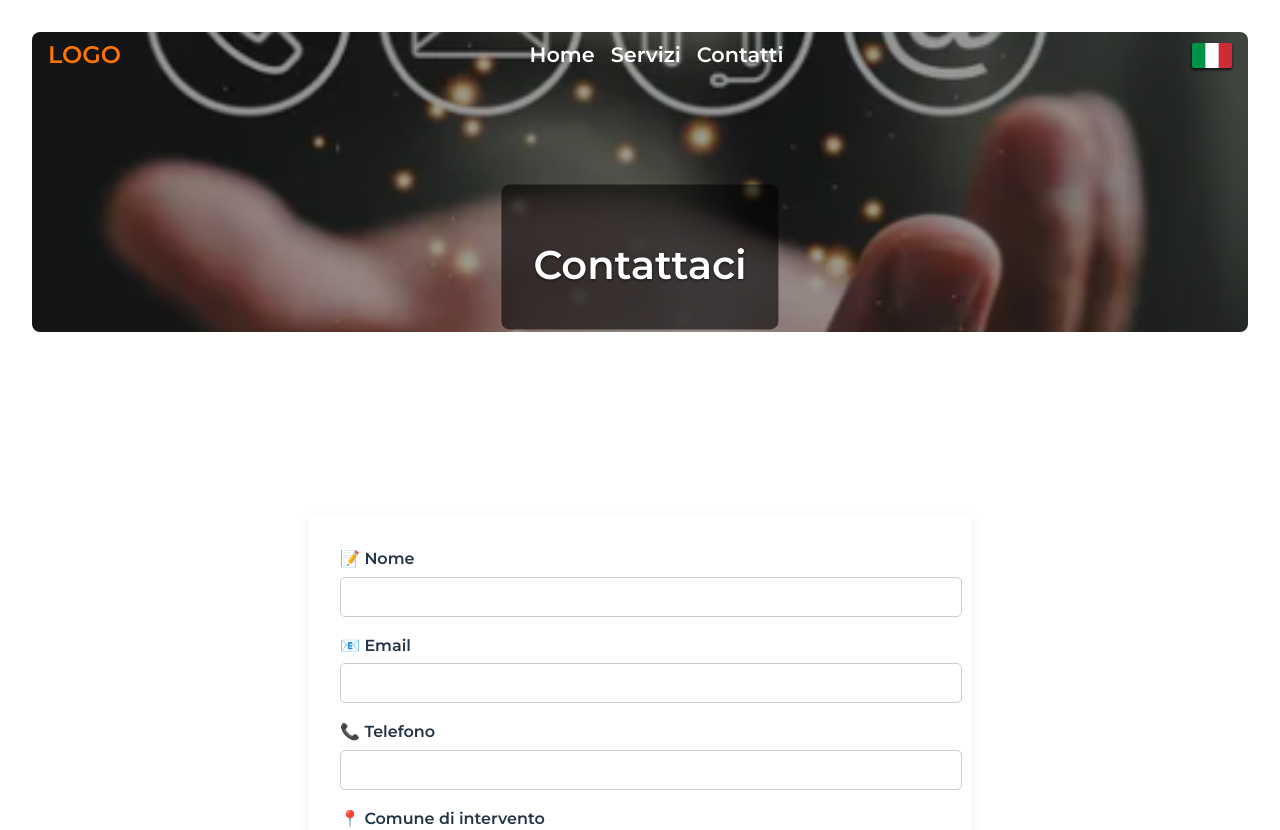
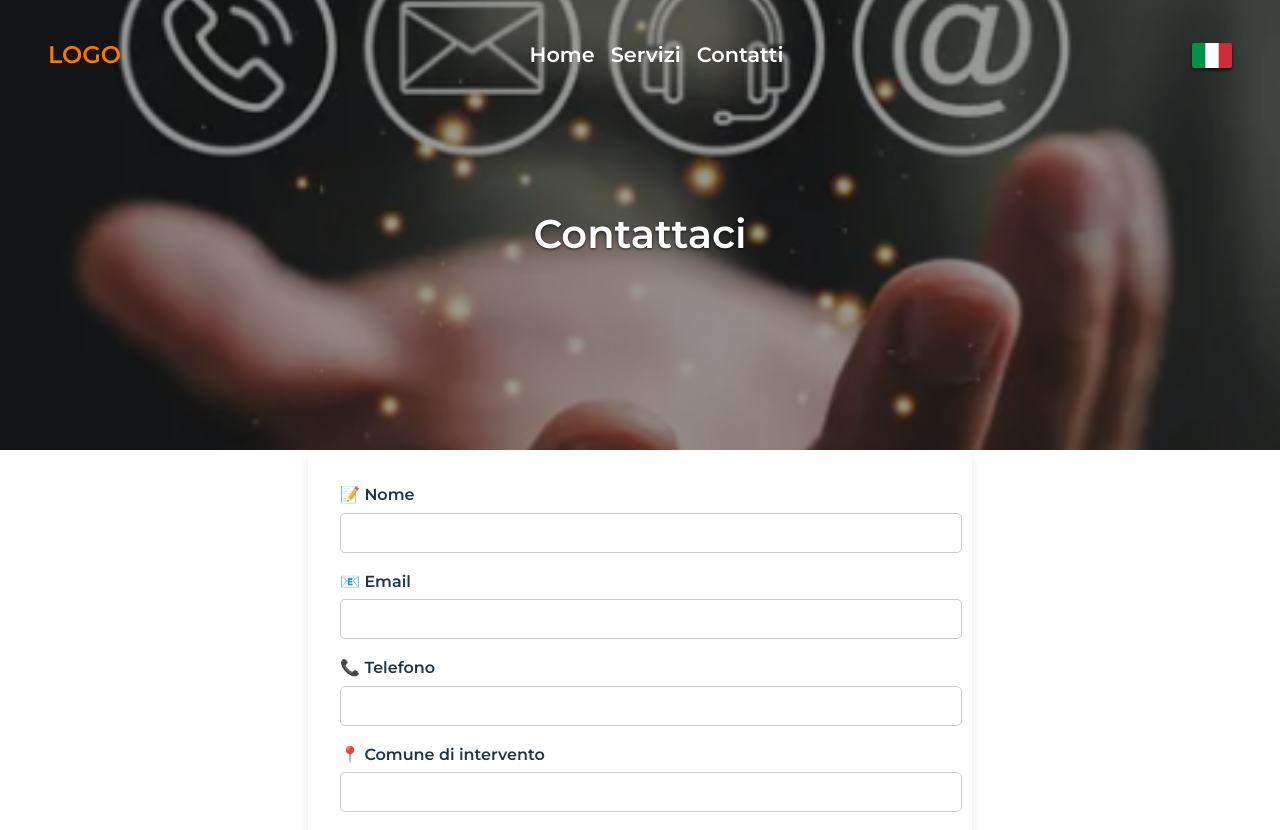
Before and after one commit to Dimoniss/ZimovElc, a Vue app in the folder front-end/gpt/zimov-electric/: page /contacts in a window 1280 px wide. Shown: the top 830 px of the page. Built offline with nearby package versions, Linux system fonts and the light colour scheme.

Commit message:
fix stiles

```diff
--- a/front-end/gpt/zimov-electric/src/style.css
+++ b/front-end/gpt/zimov-electric/src/style.css
@@ -302,38 +302,6 @@ button:focus-visible {
 }
 
 /* Contact Page */
-.contact-page {
-  text-align: center;
-  padding: 2rem;
-}
-
-/* Header */
-.service-header {
-  position: relative;
-  text-align: center;
-  margin-bottom: 2rem;
-}
-
-.header-image {
-  width: 100%;
-  max-height: 300px;
-  object-fit: cover;
-  border-radius: 8px;
-}
-
-.header-content {
-  position: absolute;
-  top: 50%;
-  left: 50%;
-  transform: translate(-50%, -50%);
-  background: rgba(0, 0, 0, 0.6);
-  padding: 1rem 2rem;
-  border-radius: 8px;
-  color: white;
-  font-size: 1.5rem;
-  font-weight: bold;
-}
-
 /* Form */
 .form-container {
   max-width: 600px;
```
